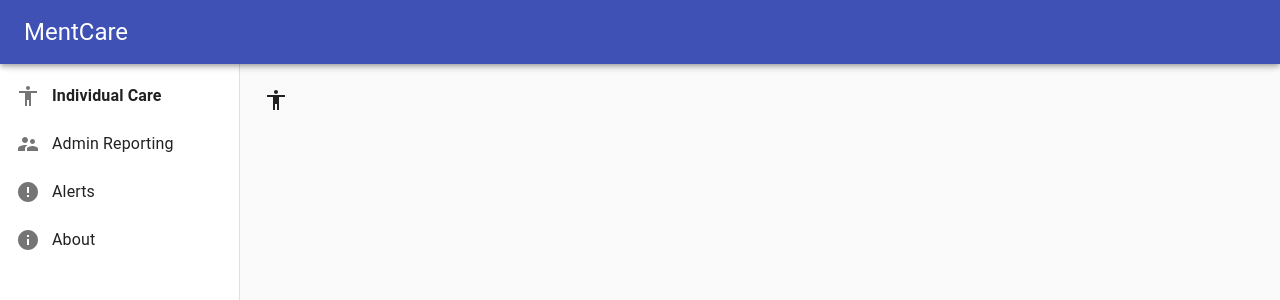
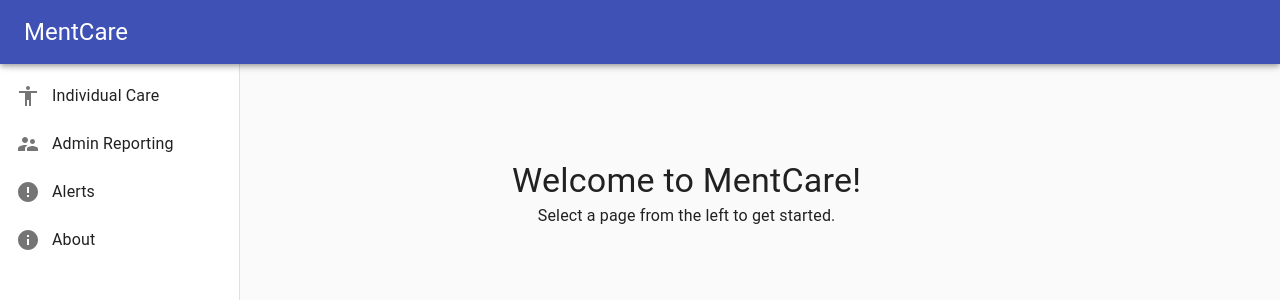
Before and after one commit to samspeake/MentCare, a React (Create React App) app in the folder mentcare-frontend/: page / in a window 1280 px wide. Shown: the top 300 px of the page. Built offline with nearby package versions, Linux system fonts and the light colour scheme.

Commit message:
Added a welcome page

```diff
--- a/mentcare-frontend/src/App.js
+++ b/mentcare-frontend/src/App.js
@@ -1,6 +1,6 @@
 import React from "react";
 import "./App.css";
-import NavigationSuite from "./components/NavigationSuite";
+import ClippedDrawer from "./components/ClippedDrawer";
 import { makeStyles, CssBaseline } from "@material-ui/core";
 import ApplicationBar from "./components/ApplicationBar";
 
@@ -18,7 +18,7 @@ function App() {
       <div className={classes.root}>
         <CssBaseline />
         <ApplicationBar />
-        <NavigationSuite />
+        <ClippedDrawer />
       </div>
     </div>
   );
--- a/mentcare-frontend/src/components/NavigationSuite.js
+++ b/mentcare-frontend/src/components/ClippedDrawer.js
@@ -12,6 +12,7 @@ import InfoIcon from "@material-ui/icons/Info";
 import SupervisorAccountIcon from "@material-ui/icons/SupervisorAccount";
 import { pages } from "../util/pages";
 import Box from "@material-ui/core/Box";
+import WelcomePage from "./WelcomePage";
 
 const drawerWidth = 240;
 
@@ -41,7 +42,7 @@ const useStyles = makeStyles(theme => ({
 
 export default function ClippedDrawer() {
   const classes = useStyles();
-  const [selectedPage, setSelectedPage] = React.useState(pages.INDIVIDUAL_CARE);
+  const [selectedPage, setSelectedPage] = React.useState(pages.WELCOME_PAGE);
 
   return (
     <div className={classes.root}>
@@ -97,7 +98,9 @@ export default function ClippedDrawer() {
       </Drawer>
       <main className={classes.content}>
         <div className={classes.toolbar} />
-        {selectedPage === pages.INDIVIDUAL_CARE ? (
+        {selectedPage === pages.WELCOME_PAGE ? (
+          <WelcomePage />
+        ) : selectedPage === pages.INDIVIDUAL_CARE ? (
           <AccessibilityIcon />
         ) : selectedPage === pages.ADMIN_REPORTING ? (
           <SupervisorAccountIcon />
--- /dev/null
+++ b/mentcare-frontend/src/components/WelcomePage.js
@@ -0,0 +1,22 @@
+import React from "react";
+import { Typography, makeStyles } from "@material-ui/core";
+
+const useStyles = makeStyles(theme => ({
+  alignText: {
+    position: "absolute",
+    left: "40%",
+    top: "20%"
+  }
+}));
+
+export default function WelcomePage() {
+  const classes = useStyles();
+  return (
+    <div className={classes.alignText}>
+      <Typography variant="h4">Welcome to MentCare!</Typography>
+      <Typography variant="subtitle1">
+        Select a page from the left to get started.
+      </Typography>
+    </div>
+  );
+}
--- a/mentcare-frontend/src/util/pages.js
+++ b/mentcare-frontend/src/util/pages.js
@@ -1,4 +1,5 @@
 export const pages = {
+  WELCOME_PAGE: -1,
   INDIVIDUAL_CARE: 0,
   ADMIN_REPORTING: 1,
   ALERTS: 2,
```
